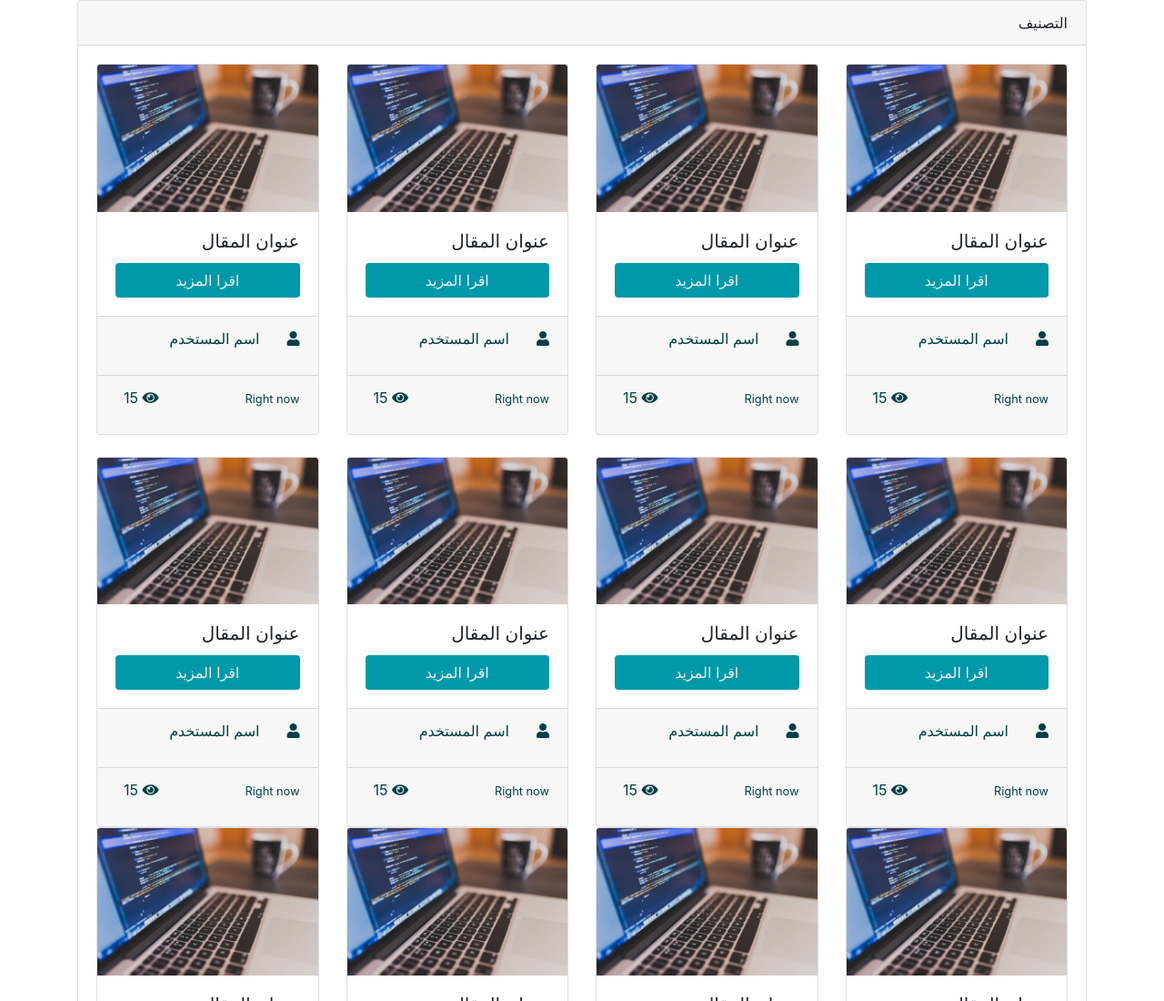
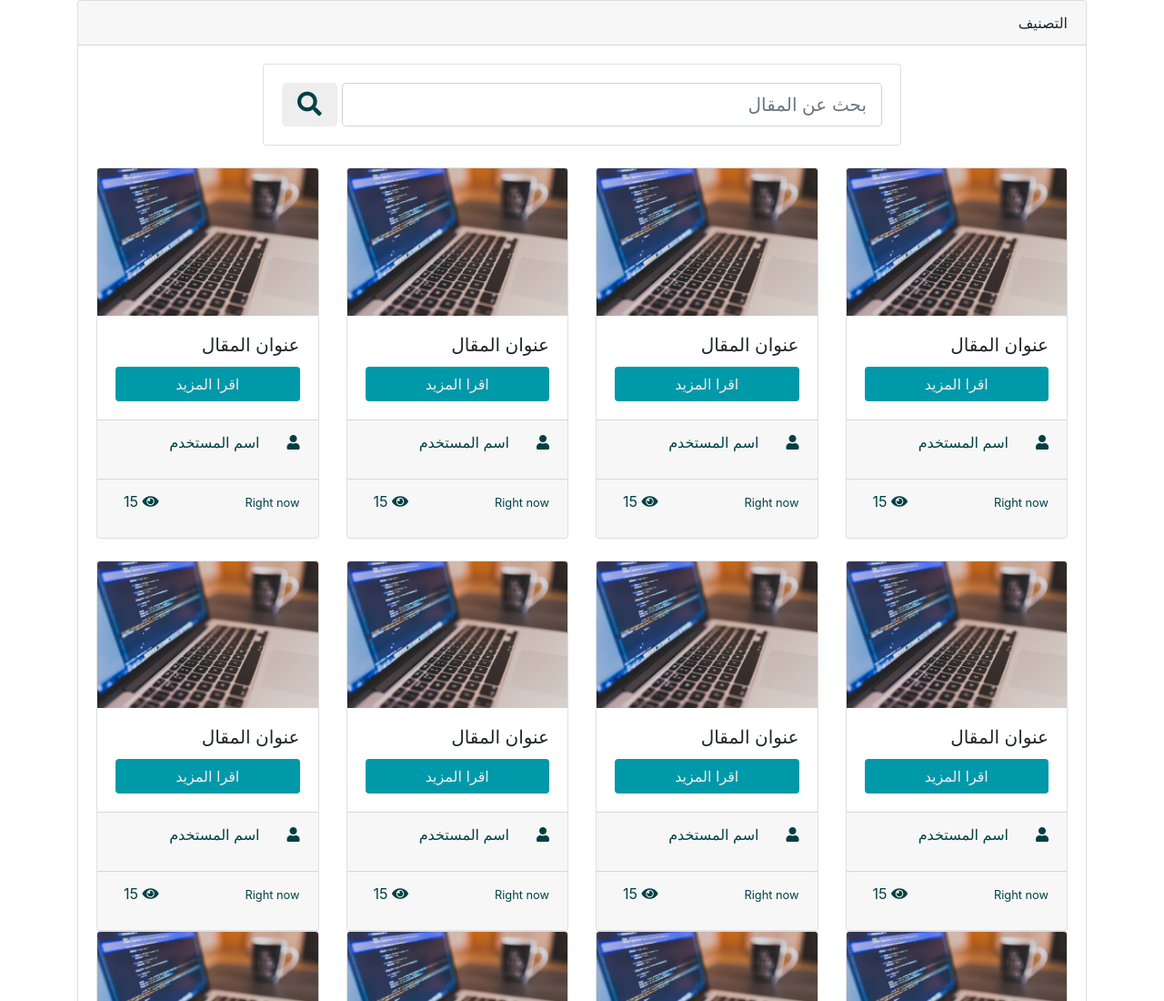
Before and after one commit to KassemHachi/article-page, a plain HTML site: page articles-by-category.html in a window 1280 px wide. Shown: the top 1100 px of the page at 91% size. Drawn offline with nearby package versions, Linux system fonts and the light colour scheme.

Commit message:
add input search in articls-by-category.html

```diff
--- a/articles-by-category.html
+++ b/articles-by-category.html
@@ -27,6 +27,24 @@
                         التصنيف
                     </div>
                     <div class="card-body">
+                        <div class="row justify-content-center">
+                            <div class="col-12 col-md-10 col-lg-8">
+                                <form class="card card-sm">
+                                    <div class="card-body row no-gutters align-items-center">
+                                        <div class="col">
+                                            <input class="form-control form-control-lg form-control-borderless" type="search" placeholder="بحث عن المقال">
+                                        </div>
+
+                                        <div class="col-auto" style="padding-right: 5px;" >
+                                            <button class="btn btn-lg button-more-background-color" type="submit"><i class="fas fa-search fa-lg"></i></button>
+                                        </div>
+                                        <!--end of col-->
+                                    </div>
+                                </form>
+                            </div>
+                            <!--end of col-->
+                        </div>
+                        <br>
                         <div class="row">
                             <div class="col-md-3">
                                     <div class=" card ">
```
